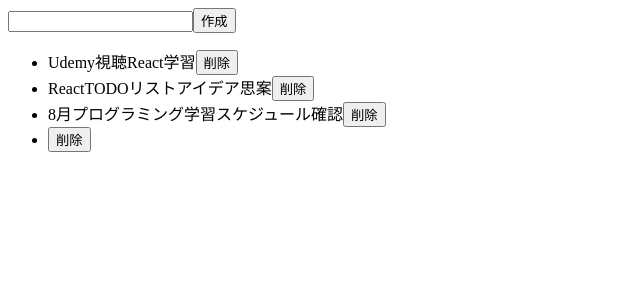
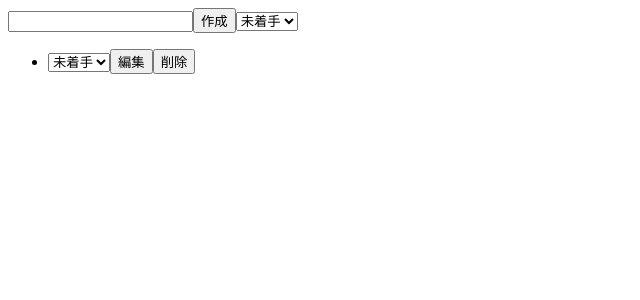
Before and after one commit to Ryuya-Fujisaki/TODOLISTPROTOTYPE, a React (Create React App) app: page / in a window 1280 px wide. Both pictures are taken after a click on the button "作成". Shown: the top 300 px of the page, without its empty margins (0-640 px from the left). Built offline with nearby package versions, Linux system fonts and the light colour scheme.

Commit message:
app completed

```diff
--- a/src/App.js
+++ b/src/App.js
@@ -1,4 +1,5 @@
-import { useState } from 'react';
+import React, { useEffect, useState } from 'react';
+import ReactDOM from 'react-dom';
 
 const App = () => {
   const [todos, setTodos] = useState([
@@ -8,21 +9,91 @@ const App = () => {
   ])
   const [todoTitle, setTodoTitle] = useState('')
   const [todoId, setTodoId] = useState(todos.length + 1)
+  const [isEditable, setIsEditable] = useState(false)
+  const [editId, setEditId] = useState('')
+  const [newTitle, setNewTitle] = useState('')
+  const [filter, setFilter] = useState('notStarted')
+  const [filteredTodos, setFilteredTodos] = useState([])
+
   const handleAddFormChanges = (e) => { setTodoTitle(e.target.value) }
+
   const handleAddTodo = () => {
-    setTodos([...todos, { id: todoId, title: todoTitle }])
+    setTodos([...todos, { id: todoId, title: todoTitle, status: "notStarted" }])
     setTodoId(todoId + 1)
     setTodoTitle('')
   }
 
   const handleDeleteTodo = (targetTodo) => {
-    console.log(targetTodo)
-
     setTodos(todos.filter((todo) => todo !== targetTodo))
   }
 
+  const handleOpenEditForm = (todo) => {
+    setIsEditable(true)
+    setEditId(todo.id)
+    setNewTitle(todo.title)
+  }
+
+  const handleEditFormChange = (e) => {
+    setNewTitle(e.target.value)
+  }
+
+  const handleCloseEditForm = (todo) => {
+    setIsEditable(false)
+    setEditId('')
+  }
+
+  const handleEditTodo = () => {
+    const newArray = todos.map((todo) =>
+      todo.id === editId ? { ...todo, title: newTitle } : todo)
+    setTodos(newArray)
+    setEditId('')
+    setNewTitle('')
+    handleCloseEditForm('')
+  }
+
+  const handleStatusChange = (targetTodo, e) => {
+    console.log(targetTodo)
+
+    const newArray = todos.map((todo) => todo.id === targetTodo.id ? { ...todo, status: e.target.value } : todo
+    )
+    setTodos(newArray)
+  }
+
+  useEffect(() => {
+    const filteringTodos = () => {
+      switch (filter) {
+        case 'notStarted':
+          setFilteredTodos(todos.filter((todo) => todo.status === 'notStarted'))
+          break
+        case 'inProgress':
+          setFilteredTodos(todos.filter((todo) => todo.status === 'inProgress'))
+          break
+        case 'done':
+          setFilteredTodos(todos.filter((todo) => todo.status === 'done'))
+          break
+        default:
+          setFilteredTodos(todos)
+      }
+    }
+    filteringTodos()
+  }, [filter, todos])
+
   return (
+    <>
       <div className="App">
+        {isEditable ? (
+          <div>
+            <input
+              type="text"
+              label="新しいタイトル"
+              value={newTitle}
+              onChange={handleEditFormChange}
+            />
+            <button onClick={handleEditTodo}>編集を保存</button>
+            <button onClick={handleCloseEditForm}>キャンセル</button>
+          </div>
+        ) : (
+          <div>
             <input
               type="text"
               label="タイトル"
@@ -30,15 +101,33 @@ const App = () => {
               onChange={handleAddFormChanges}
             />
             <button onClick={handleAddTodo}>作成</button>
+            <select value={filter} onChange={(e) => setFilter(e.target.value)}>
+              <option value='all'>すべて</option>
+              <option value='notStarted'>未着手</option>
+              <option value='inProgress'>作業中</option>
+              <option value='done'>完了</option>
+            </select>
+          </div>
+        )}
         <ul>
-        {todos.map((todo) => (
+          {filteredTodos.map((todo) => (
             <li key={todo.id}>
               <span>{todo.title}</span>
-            <button onClick={() => handleDeleteTodo(todo)}>削除</button>
+              <select
+                value={todo.status}
+                onChange={(e) => handleStatusChange(todo, e)}
+              >
+                <option value="notStarted">未着手</option>
+                <option value="inProgress">作業中</option>
+                <option value="done">完了</option>
+              </select>
+              <button onClick={() => { handleOpenEditForm(todo) }}>編集</button>
+              <button onClick={() => { handleDeleteTodo(todo) }}>削除</button>
             </li>
           ))}
         </ul>
       </div>
+    </>
   );
 }
 
```
Lines whose indentation alone changed are shown as unchanged.
